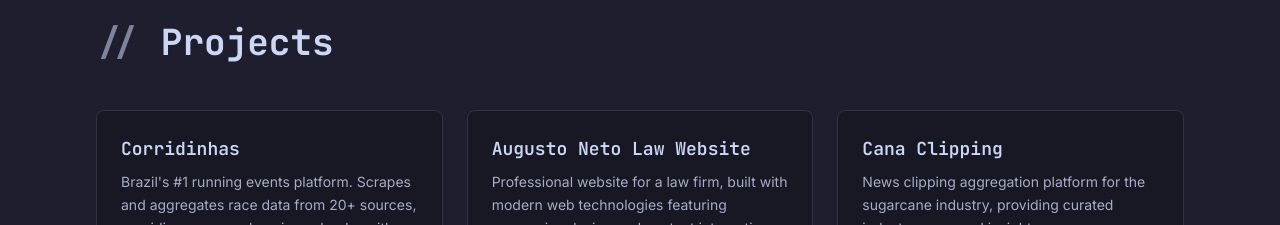
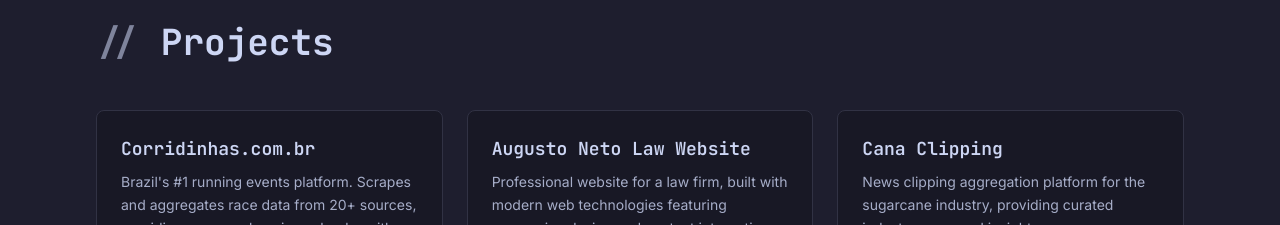
Before and after one commit to brunoluvizotto/brunoluvizotto-website, a React (Vite) app: page / in a window 1280 px wide. Shown: the part 3460-3685 px from the top of the page. Built offline with nearby package versions, Linux system fonts and the light colour scheme.

Commit message:
rename project with Corridinhas.com.br

```diff
--- a/src/data/projects.ts
+++ b/src/data/projects.ts
@@ -3,7 +3,7 @@
 export const projects: Project[] = [
   {
     id: "corridinhas",
-    title: "Corridinhas",
+    title: "Corridinhas.com.br",
     description: {
       en: "Brazil's #1 running events platform. Scrapes and aggregates race data from 20+ sources, providing a comprehensive calendar with search, filtering, and event discovery for runners of all levels — from 5K to marathons.",
       pt: "A principal plataforma de corridas de rua do Brasil. Coleta e agrega dados de corridas de mais de 20 fontes, oferecendo um calendário completo com busca, filtros e descoberta de eventos para corredores de todos os níveis — de 5K a maratonas.",
```
